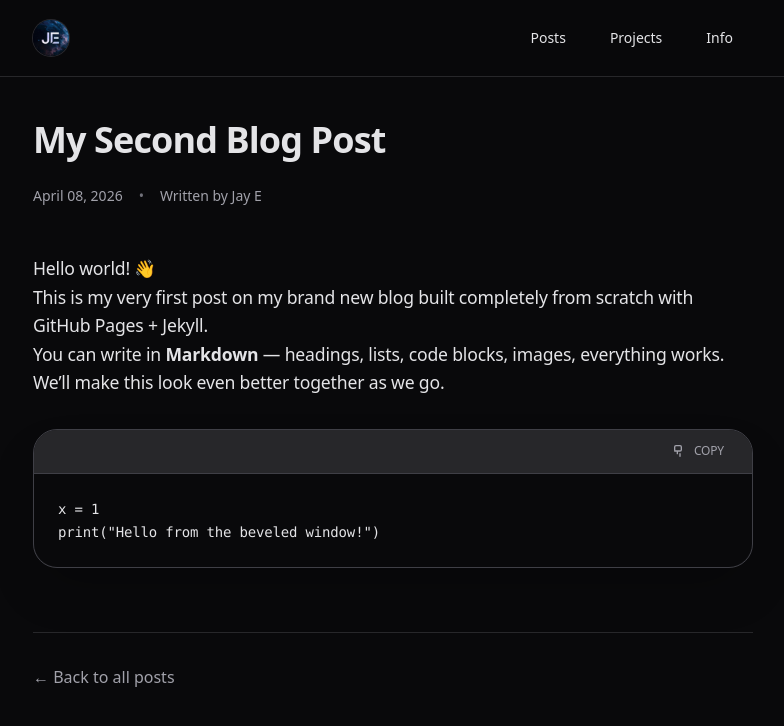
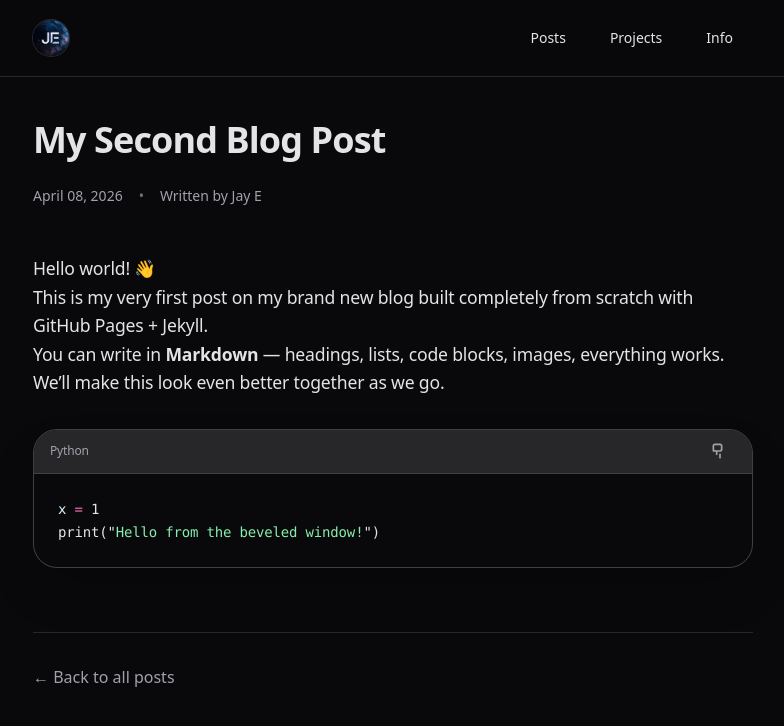
Before and after one commit to jayjoe101/jayjoe101.github.io, a Jekyll site: the page built from _blog/new post.md, in a window 1280 px wide. Shown: the top 726 px of the page, without its empty margins (247-1031 px from the left). Built offline with Jekyll 4.4.1, drawn with Linux system fonts in a browser that asks for light colours; nearby versions of some CDN libraries.

Commit message:
better code snippet design

```diff
--- a/_layouts/posts.html
+++ b/_layouts/posts.html
@@ -28,51 +28,80 @@ layout: default
     </div>
 </article>
 
-<!-- === FIXED BEVELED CODE WINDOWS (handles Jekyll's .highlighter-rouge wrapper) === -->
+<!-- === SLEEK BEVELED CODE WINDOWS + COPY BUTTON + LANGUAGE === -->
+<style>
+  /* Minimal dark syntax highlighting for Rouge (looks great in your theme) */
+  .highlighter-rouge pre code {
+    color: #e4e4e7;
+  }
+  .highlighter-rouge .k, .highlighter-rouge .kd { color: #67e8f9; } /* keywords */
+  .highlighter-rouge .s, .highlighter-rouge .sa { color: #86efac; } /* strings */
+  .highlighter-rouge .c, .highlighter-rouge .cm { color: #64748b; } /* comments */
+  .highlighter-rouge .n { color: #e0f2fe; }
+  .highlighter-rouge .m { color: #c084fc; } /* numbers */
+  .highlighter-rouge .o { color: #f472b6; } /* operators */
+</style>
+
 <script>
   document.addEventListener('DOMContentLoaded', () => {
     document.querySelectorAll('.highlighter-rouge').forEach((block) => {
       const pre = block.querySelector('pre');
       if (!pre) return;
-
       const code = pre.querySelector('code') || pre;
 
-      // Create the window
+      // Get language name (e.g. "python", "bash")
+      let lang = '';
+      block.classList.forEach(cls => {
+        if (cls.startsWith('language-')) {
+          lang = cls.replace('language-', '');
+          lang = lang.charAt(0).toUpperCase() + lang.slice(1);
+        }
+      });
+
+      // Create window container
       const container = document.createElement('div');
       container.className = 'my-8 bg-zinc-900 border border-zinc-700 rounded-3xl overflow-hidden shadow-2xl';
 
-      // Window header bar
+      // Window header
       const header = document.createElement('div');
-      header.className = 'h-11 bg-zinc-800 border-b border-zinc-700 flex items-center px-4';
+      header.className = 'h-11 bg-zinc-800 border-b border-zinc-700 flex items-center px-4 text-xs font-medium text-zinc-400';
 
-      // Copy button
+      // Language name (left)
+      const langSpan = document.createElement('span');
+      langSpan.textContent = lang || 'CODE';
+      header.appendChild(langSpan);
+
+      // Copy button (icon only, right)
       const copyBtn = document.createElement('button');
-      copyBtn.className = 'ml-auto flex items-center gap-1.5 px-3 text-xs font-medium text-zinc-400 hover:text-white transition-colors';
+      copyBtn.className = 'ml-auto flex items-center justify-center w-8 h-8 hover:text-white transition-colors';
       copyBtn.innerHTML = `
-        <svg xmlns="http://www.w3.org/2000/svg" class="w-4 h-4" fill="none" viewBox="0 0 24 24" stroke="currentColor">
+        <svg xmlns="http://www.w3.org/2000/svg" class="w-5 h-5" fill="none" viewBox="0 0 24 24" stroke="currentColor">
           <path stroke-linecap="round" stroke-linejoin="round" stroke-width="2" d="M8 16v-4m4 4v4m-8-8h8a2 2 0 002-2V6a2 2 0 00-2-2H6a2 2 0 00-2 2v4a2 2 0 002 2z" />
         </svg>
-        <span>COPY</span>
       `;
 
       header.appendChild(copyBtn);
+      container.appendChild(header);
 
-      // Replace the old block with our new window container in the DOM
+      // Move the original code block inside the window
       block.parentNode.replaceChild(container, block);
-
-      // Put the header and the original code block inside the window
-      container.appendChild(header);
       container.appendChild(block);
 
-      // Style the inner pre to look clean inside the window
+      // Style the code area
       pre.classList.add('bg-zinc-950', 'p-6', 'overflow-auto', 'text-sm', 'font-mono', 'leading-relaxed', '!mt-0', 'rounded-b-3xl');
 
-      // Copy functionality
+      // Copy functionality with sleek icon change
       copyBtn.addEventListener('click', () => {
         navigator.clipboard.writeText(code.textContent.trim()).then(() => {
-          const original = copyBtn.innerHTML;
-          copyBtn.innerHTML = `✅ COPIED!`;
-          setTimeout(() => { copyBtn.innerHTML = original; }, 2000);
+          const originalIcon = copyBtn.innerHTML;
+          copyBtn.innerHTML = `
+            <svg xmlns="http://www.w3.org/2000/svg" class="w-5 h-5 text-emerald-400" fill="none" viewBox="0 0 24 24" stroke="currentColor">
+              <path stroke-linecap="round" stroke-linejoin="round" stroke-width="3" d="M5 10l7-7m0 0l7 7" />
+            </svg>
+          `;
+          setTimeout(() => {
+            copyBtn.innerHTML = originalIcon;
+          }, 2000);
         });
       });
     });
```
